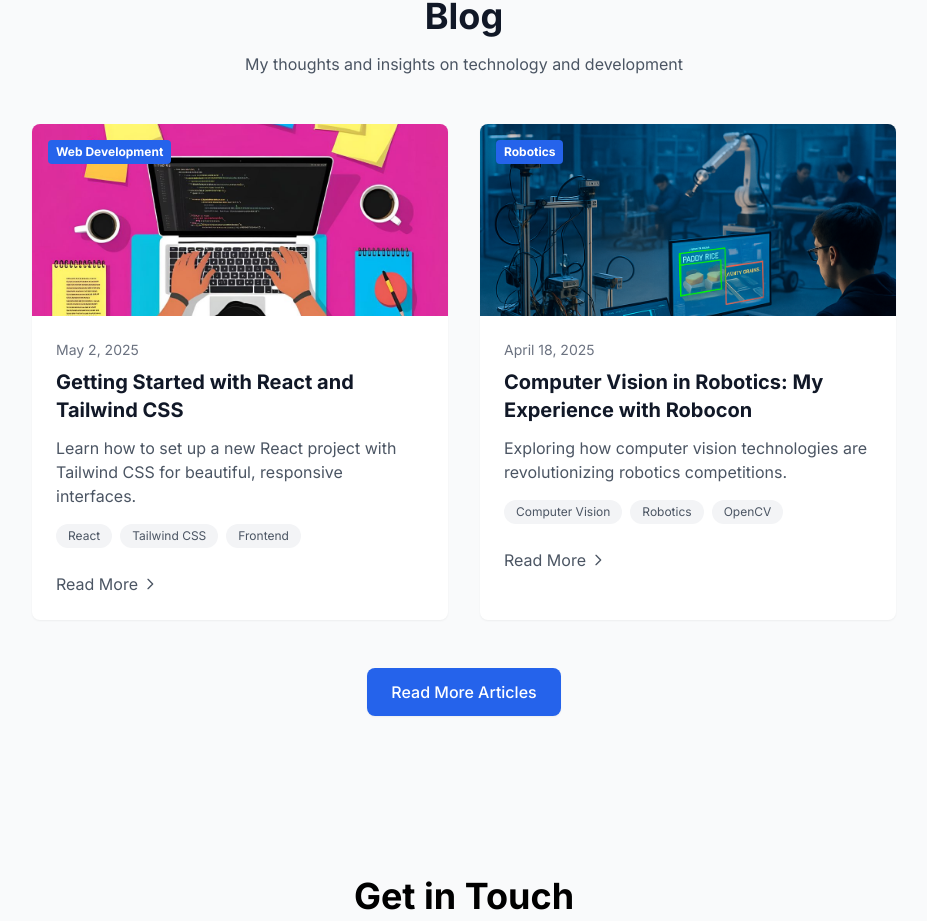
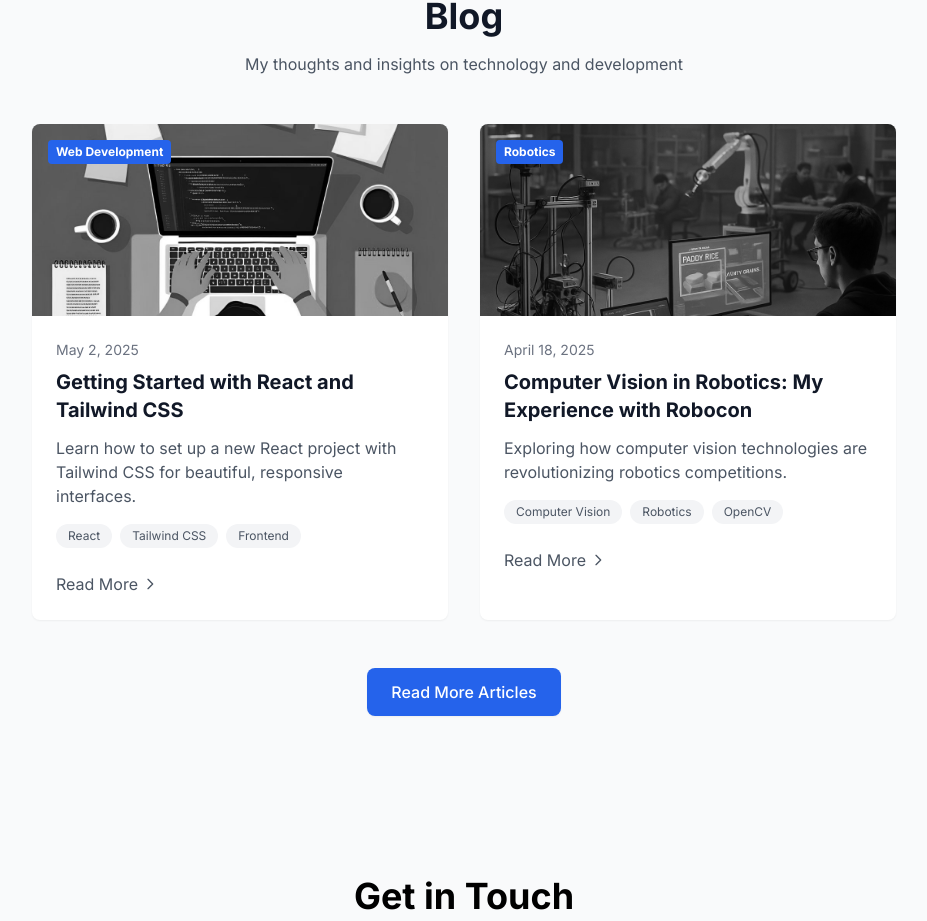
Before and after one commit to pratikwayal01/Pratiks-Portfolio, a React (Vite) app: page / in a window 1280 px wide. Shown: the part 4356-5277 px from the top of the page, without its empty margins (176-1103 px from the left). Built offline with nearby package versions, Linux system fonts and the light colour scheme.

Commit message:
add greyscale effect on blogs

```diff
--- a/src/components/About.tsx
+++ b/src/components/About.tsx
@@ -107,7 +107,8 @@ const About = () => {
   {skillGroup.items.map(({ name, icon }) => (
     <span
       key={name}
-                  className="group flex items-center gap-2 px-3 py-1 bg-gray-100 dark:bg-gray-700 text-gray-600 dark:text-gray-300 rounded-full text-sm transition-colors duration-200 hover:text-blue-600 dark:hover:text-blue-400">
+      className="group flex items-center gap-2 px-3 py-1 bg-gray-100 dark:bg-gray-700 text-gray-600 dark:text-gray-300 rounded-full text-sm transition-colors duration-200 hover:text-blue-600 dark:hover:text-blue-400"
+    >
       <span className="text-base transition-colors duration-200 group-hover:text-blue-600 dark:group-hover:text-blue-400">
         {icon}
       </span>
@@ -115,6 +116,7 @@ const About = () => {
     </span>
   ))}
 </div>
+
             </motion.div>
           ))}
         </div>
--- a/src/components/Blog.tsx
+++ b/src/components/Blog.tsx
@@ -7,21 +7,21 @@ interface BlogCardProps {
   index: number;
 }
 
-// Reusable BlogCard component
+// BlogCard component with grayscale image hover effect
 export const BlogCard: React.FC<BlogCardProps> = ({ post, index }) => (
   <motion.div
     initial={{ opacity: 0, y: 20 }}
     whileInView={{ opacity: 1, y: 0 }}
     viewport={{ once: true }}
     transition={{ duration: 0.5, delay: index * 0.1 }}
-    className="bg-white dark:bg-gray-800 rounded-lg overflow-hidden shadow-sm hover:shadow-md transition-shadow"
+    className="group bg-white dark:bg-gray-800 rounded-lg overflow-hidden shadow-sm hover:shadow-md transition-shadow"
   >
     <div className="h-48 bg-gray-200 dark:bg-gray-700 relative">
       {post.coverImage ? (
         <img
           src={post.coverImage}
           alt={post.title}
-          className="w-full h-full object-cover"
+          className="w-full h-full object-cover transition duration-300 ease-in-out filter grayscale group-hover:grayscale-0"
         />
       ) : (
         <div className="w-full h-full flex items-center justify-center text-gray-400">
@@ -64,9 +64,9 @@ export const BlogCard: React.FC<BlogCardProps> = ({ post, index }) => (
   </motion.div>
 )
 
-// Blog component for home page - showing only the latest 2 posts
+
+// Blog section showing latest 2 posts
 const Blog: React.FC = () => {
-  // Get only the two most recent blog posts
   const recentPosts = blogPosts.slice(0, 2)
 
   return (
@@ -91,7 +91,6 @@ const Blog: React.FC = () => {
           ))}
         </div>
 
-        {/* "Read More Articles" Button */}
         <div className="flex justify-center mt-12">
           <Link
             to="/blog"
```
Lines whose indentation alone changed are shown as unchanged.
